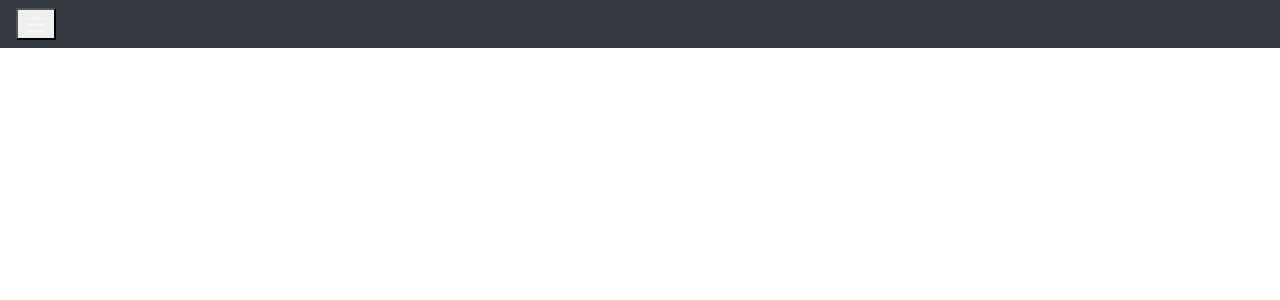
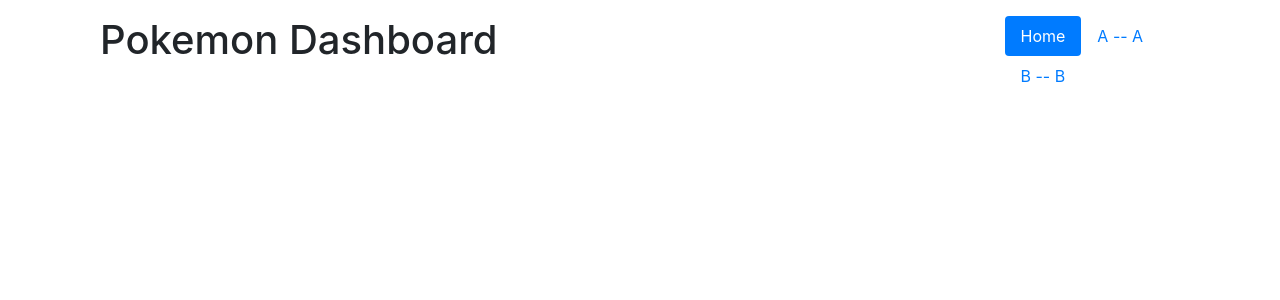
Before and after one commit to veerux/pokemon-dashboard, a Flask app: page / in a window 1280 px wide. Shown: the top 300 px of the page. Run offline with Flask 3, Linux system fonts and the light colour scheme; some libraries are stand-ins or nearby versions.

Commit message:
Updates on the front page

```diff
--- a/website/templates/index.html
+++ b/website/templates/index.html
@@ -18,12 +18,28 @@
         <title>{% block title %}HOME {% endblock %}</title>
     </head>
     <body>
-        <nav class="navbar navbar-expand-lg navbar-dark bg-dark">
-            <button class="navbar-toggle" type="button" data-toggle="collapse" data-target="#navbar">
-                <span class="navbar-toggler-icon"></span>
-            </button>
+        <div class="container">
 
-        </nav>
+            <header class="d-flex justify-content-center py-3">
+                <h1 class="container">Pokemon Dashboard</h1>
+                <ul class="nav nav-pills">
+                    <li class="nav-item">
+                        <a href="#" class="nav-link active" aria-current="page">Home</a>
+                    </li>
+                    <li class="nav-item">
+                        <a href="#" class="nav-link" aria-current="page">A -- A</a>
+                    </li>
+                    <li class="nav-item">
+                        <a href="#" class="nav-link" aria-current="page">B -- B</a>
+                    </li>
+
+                </ul>
+            </header>
+        </div>
+
+
+
+
 
         <script
         src="https://code.jquery.com/jquery-3.2.1.slim.min.js"
@@ -41,8 +57,6 @@
         crossorigin="anonymous"
         ></script>
 
-
-
     </body>
 
 </html>
```
